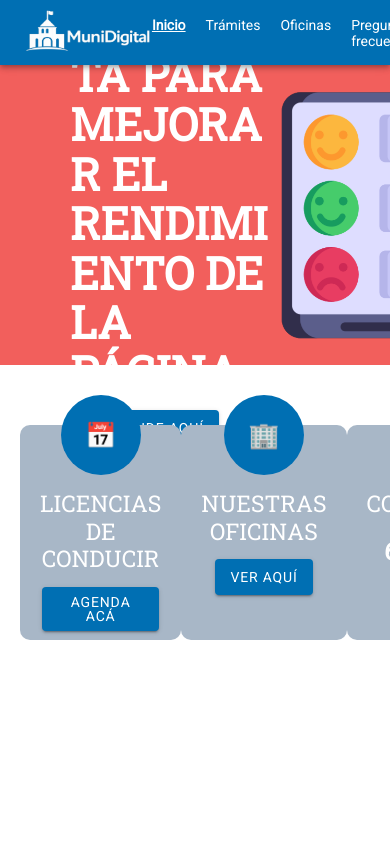
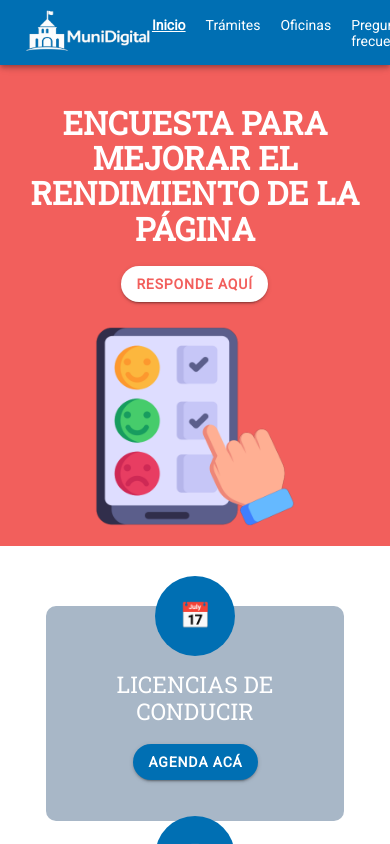
Before and after one commit to claapii/Proyecto-Web-y-Movil-23, a React (Vite) app: page /home in a window 390 px wide. Built offline with nearby package versions, Linux system fonts and the light colour scheme.

Commit message:
Este commit es para subir los cambios que se hablaron en el commit anterior porque no se cargaron de manera correcta.

```diff
--- a/src/App.tsx
+++ b/src/App.tsx
@@ -14,6 +14,7 @@ import Horarios from './pages/Horarios';
 import Detalle from './pages/Detalle';
 import Register from './pages/Register';
 import ClaveUnica from './pages/ClaveUnica';
+import Oficinas from './pages/Oficinas';
 
 
 /* Core CSS required for Ionic components to work properly */
@@ -51,13 +52,15 @@ const App: React.FC = () => (
 
         <Route path="/tramites" component={Tramites} exact />
 
-        <Route path="/detalle/:id" component={Detalle} exact={true} />
+        <Route path="/oficinas" component={Oficinas} exact/>
+
+        <Route path="/detalle/:id" component={Detalle} exact />
 
         <Route path="/horarios/:id" component={Horarios} exact />
 
         <Route path="/register" component={Register} exact />
 
-        <Route path="/clave-unica" component={ClaveUnica} exact />
+        <Route path="/clave-unica" component={ClaveUnica} exact/>
 
       </IonRouterOutlet>
     </IonReactRouter>
--- a/src/pages/ClaveUnica.css
+++ b/src/pages/ClaveUnica.css
@@ -16,7 +16,6 @@
     flex-direction: column;
     position: relative;
 }
-
 
 .cu-topbar {
     display: flex;
@@ -40,7 +39,6 @@
     margin-bottom: 70px;
 }
 
-
 .cu-title {
     text-align: center;
     font-size: 3rem;
@@ -56,7 +54,6 @@
     color: #333;
 }
 
-
 .cu-input {
     --background: white;
     border: 1px solid #9c9c9c;
@@ -66,14 +63,12 @@
     height: 70px;
 }
 
-
 .cu-link {
     color: #005eb8;
     font-size: 1.2rem;
     margin-bottom: 50px;
     cursor: pointer;
 }
-
 
 .cu-button {
     --background: #005eb8;
@@ -84,7 +79,6 @@
     text-transform: none;
 }
 
-
 .cu-footer {
     border-top: 1px solid #cfcfcf;
     padding-top: 18px;
--- a/src/pages/Detalle.tsx
+++ b/src/pages/Detalle.tsx
@@ -10,9 +10,6 @@ import { useParams } from "react-router-dom";
 
 import "./detalle.css";
 import NavBar from "../components/NavBar";
-import { NavLink } from "react-router-dom";
-
-
 
 const Detalle: React.FC = () => {
   const { id } = useParams<{ id: string }>();
--- a/src/pages/Home.css
+++ b/src/pages/Home.css
@@ -34,6 +34,7 @@
   text-decoration: underline;
 }
 
+/* BANNER */
 .banner {
   background: #f25f5c;
   color: white;
@@ -56,6 +57,16 @@
   color: white;
 }
 
+.banner-btn {
+  --background: white;
+  --background-hover: #eeeeee;
+  --color: #f25f5c;
+  --border-radius: 20px;
+
+  font-weight: bold;
+  text-transform: none;
+  margin-top: 10px;
+}
 
 .banner-img {
   height: 250px;
@@ -63,13 +74,13 @@
   width: 250px;
 }
 
-
-/* 🔵 CARDS */
+/* CARDS */
 .cards {
   display: flex;
   justify-content: space-around;
   margin-top: 40px;
   padding: 20px;
+  gap: 25px;
 }
 
 .card {
@@ -83,9 +94,9 @@
   position: relative;
 }
 
-.cards h3{
-    color:white;
-    margin-top: 45px;
+.cards h3 {
+  color: white;
+  margin-top: 45px;
 }
 
 /* ICONO CIRCULAR */
@@ -104,11 +115,60 @@
   transform: translateX(-50%);
 }
 
+/* BOTONES DE LAS CARDS */
+.card-btn {
+  --background: var(--ion-color-primary);
+  --background-hover: #003f88;
+  --background-activated: #003f88;
+  --background-focused: #003f88;
+
+  --color: white;
+  --border-radius: 20px;
+
+  font-weight: bold;
+  text-transform: none;
+  margin-top: 8px;
+}
 
 /* TELÉFONO */
 .phone {
-    font-size: x-large;
+  font-size: x-large;
   margin-top: 20px;
   font-weight: bold;
   color: white;
 }
+
+/* RESPONSIVE */
+@media (max-width: 900px) {
+  .banner {
+    flex-direction: column;
+    max-height: none;
+    text-align: center;
+  }
+
+  .banner-text {
+    max-width: 100%;
+    margin-left: 0;
+  }
+
+  .banner-text h1 {
+    font-size: 32px;
+  }
+
+  .banner-img {
+    margin-right: 0;
+    margin-top: 20px;
+    width: 200px;
+    height: 200px;
+  }
+
+  .cards {
+    flex-direction: column;
+    align-items: center;
+  }
+
+  .card {
+    width: 85%;
+    max-width: 320px;
+  }
+}
--- a/src/pages/Home.tsx
+++ b/src/pages/Home.tsx
@@ -8,7 +8,6 @@ import {
 
 import './Home.css';
 import NavBar from "../components/NavBar";
-import { NavLink } from 'react-router-dom';
 
 const Home: React.FC = () => {
   return (
@@ -17,11 +16,7 @@ const Home: React.FC = () => {
       {/* HEADER */}
       <IonHeader>
         <IonToolbar className="toolbar">
-          <IonHeader>
-            <IonToolbar className="toolbar">
-              <NavBar />
-            </IonToolbar>
-          </IonHeader>
+          <NavBar />
         </IonToolbar>
       </IonHeader>
 
@@ -62,7 +57,11 @@ const Home: React.FC = () => {
 
             <h3>LICENCIAS DE CONDUCIR</h3>
 
-            <IonButton className="card-btn" routerLink='/detalle/1'>
+            <IonButton
+              className="card-btn"
+              routerLink="/detalle/1"
+              routerDirection="forward"
+            >
               AGENDA ACÁ
             </IonButton>
 
@@ -77,7 +76,11 @@ const Home: React.FC = () => {
 
             <h3>NUESTRAS OFICINAS</h3>
 
-            <IonButton className="card-btn">
+            <IonButton
+              className="card-btn"
+              routerLink="/oficinas"
+              routerDirection="forward"
+            >
               VER AQUÍ
             </IonButton>
 
--- a/src/pages/Horarios.tsx
+++ b/src/pages/Horarios.tsx
@@ -6,7 +6,6 @@ import {
 } from '@ionic/react';
 
 import './Horarios.css';
-import { NavLink } from 'react-router-dom';
 import { useState } from 'react';
 import NavBar from "../components/NavBar";
 
@@ -54,11 +53,7 @@ const Horarios: React.FC = () => {
       {/* HEADER */}
       <IonHeader>
         <IonToolbar className="toolbar">
-          <IonHeader>
-            <IonToolbar className="toolbar">
-              <NavBar />
-            </IonToolbar>
-          </IonHeader>
+          <NavBar />
         </IonToolbar>
       </IonHeader>
 
--- a/src/pages/Tramites.tsx
+++ b/src/pages/Tramites.tsx
@@ -8,7 +8,6 @@ import {
 
 import './Tramites.css';
 import NavBar from "../components/NavBar";
-import { NavLink } from 'react-router-dom';
 
 const Tramites: React.FC = () => {
   return (
@@ -17,11 +16,7 @@ const Tramites: React.FC = () => {
       {/* HEADER */}
       <IonHeader>
         <IonToolbar className="toolbar">
-          <IonHeader>
-            <IonToolbar className="toolbar">
-              <NavBar />
-            </IonToolbar>
-          </IonHeader>
+          <NavBar />
         </IonToolbar>
       </IonHeader>
 
@@ -66,7 +61,11 @@ const Tramites: React.FC = () => {
               <p>
                 Revisa la información necesaria para permisos de circulación.
               </p>
-              <IonButton routerLink="/detalle/2" className="tramite-btn">
+              <IonButton
+                routerLink="/detalle/2"
+                routerDirection="forward"
+                className="tramite-btn"
+              >
                 Ver trámite
               </IonButton>
             </div>
@@ -77,7 +76,11 @@ const Tramites: React.FC = () => {
               <p>
                 Obtén certificados y documentos médicos.
               </p>
-              <IonButton routerLink="/detalle/3" className="tramite-btn">
+              <IonButton
+                routerLink="/detalle/3"
+                routerDirection="forward"
+                className="tramite-btn"
+              >
                 Ver trámite
               </IonButton>
             </div>
@@ -88,7 +91,11 @@ const Tramites: React.FC = () => {
               <p>
                 Solicita los documentos o información acerca de la inscripción de patente.
               </p>
-              <IonButton routerLink="/detalle/4" className="tramite-btn">
+              <IonButton
+                routerLink="/detalle/4"
+                routerDirection="forward"
+                className="tramite-btn"
+              >
                 Ver trámite
               </IonButton>
             </div>
```
